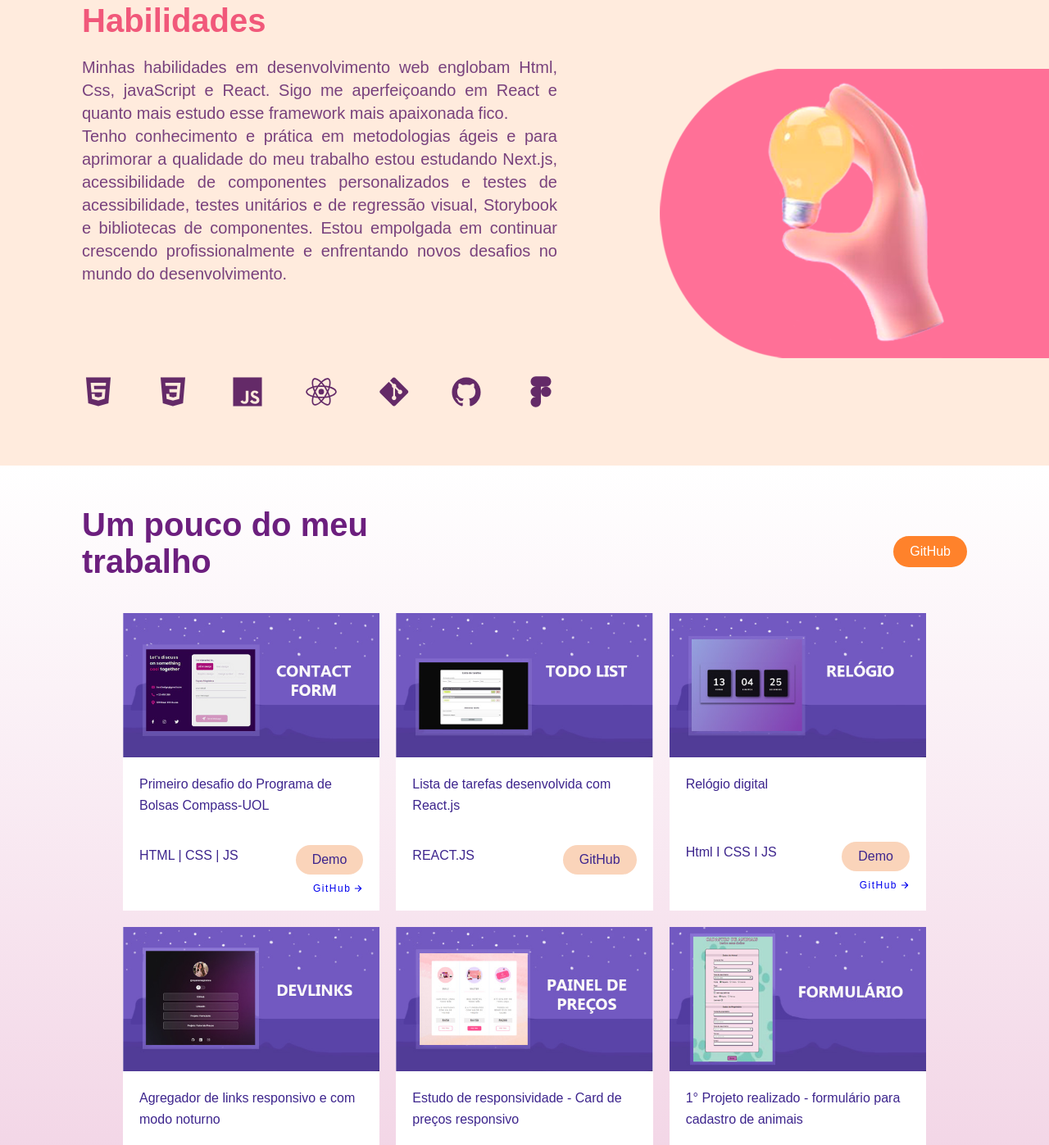
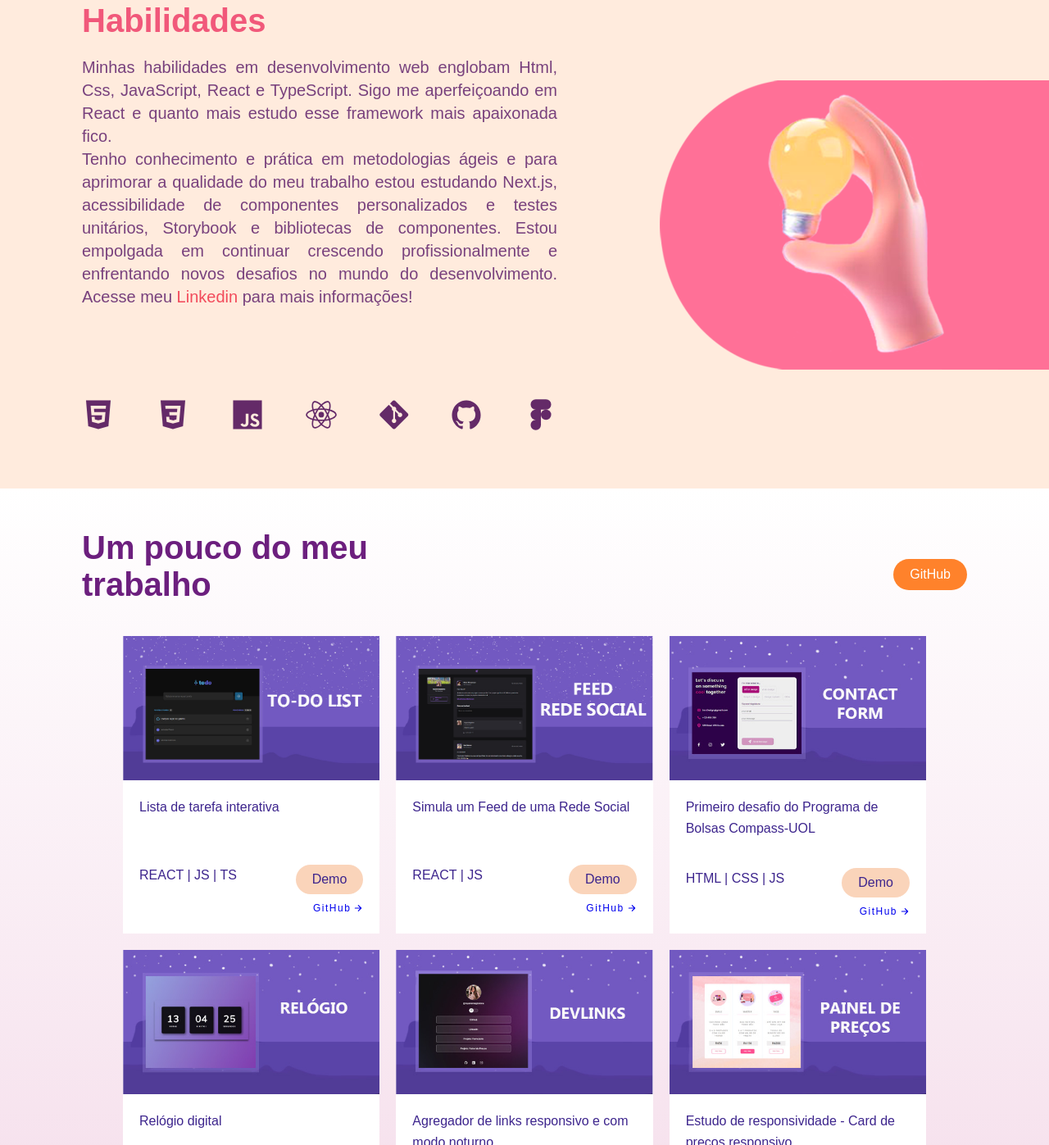
Before and after one commit to RayaneMagdalena/portfolio, a plain HTML site: page index.html in a window 1280 px wide. Shown: the part 1281-2678 px from the top of the page at 82% size. Drawn offline with nearby package versions, Linux system fonts and the light colour scheme; a web font is replaced by a local one.

Commit message:
update projetos

```diff
--- a/CSS/style.css
+++ b/CSS/style.css
@@ -171,6 +171,11 @@ li {
 
 .habilidades-text h2 {
     color: #f1587a;
+}
+
+.link {
+    color: #f24a5b;
+    text-decoration: none;
 }
 
 .habilidades-icon {
--- a/index.html
+++ b/index.html
@@ -105,12 +105,18 @@
         <section id="s-habilidades" class="habilidades">
             <div class="habilidades-text" data-anime="left">
                 <h2>Habilidades</h2>
-                <p> Minhas habilidades em desenvolvimento web englobam Html, Css, javaScript e React. Sigo me
+                <p> Minhas habilidades em desenvolvimento web englobam Html, Css, JavaScript, React e TypeScript. Sigo me
                     aperfeiçoando em React e quanto mais estudo esse framework mais apaixonada fico. <br>
                     Tenho conhecimento e prática em metodologias ágeis e para aprimorar a qualidade do meu trabalho
-                    estou estudando Next.js, acessibilidade de componentes personalizados e testes de acessibilidade,
-                    testes unitários e de regressão visual, Storybook e bibliotecas de componentes. Estou empolgada em
-                    continuar crescendo profissionalmente e enfrentando novos desafios no mundo do desenvolvimento.</p>
+                    estou estudando Next.js, acessibilidade de componentes personalizados e testes unitários, Storybook e bibliotecas de componentes. Estou empolgada em
+                    continuar crescendo profissionalmente e enfrentando novos desafios no mundo do desenvolvimento.
+                    Acesse meu
+                     <a target="_blank"
+                     href="https://www.linkedin.com/in/rayane-magdalena-473b83163/ "
+                     class="link"
+                     >Linkedin
+                    </a>
+                     para mais informações!</p>
 
                 <div class="habilidades-icon">
                     <ion-icon class="habilidades-item" name="logo-html5"></ion-icon>
@@ -135,6 +141,48 @@
 
             <section class="cards" data-anime="surgir">
 
+                <!-- Todo List -->
+                <div class="card">
+                    <div class="card-image">
+                        <img src="./assets/cardtodolist.jpg" />
+                    </div>
+                    <div class="card-text">
+                        <p class="titulo text relogio"> Lista de tarefa interativa</p>
+                        <div class="info">
+                            <p class="text">REACT | JS | TS</p>
+
+                            <div class="links-container">
+                                <a class="demo text" target="_blank" href="https://to-do-omega-dun.vercel.app/">Demo</a>
+
+                                <a class="github" target="_blank" href="https://github.com/RayaneMagdalena/toDo">GitHub
+                                    <ion-icon name="arrow-forward-outline"></ion-icon></a>
+                            </div>
+
+                        </div>
+                    </div>
+                </div>
+
+                <!-- Feed -->
+                <div class="card">
+                    <div class="card-image">
+                        <img src="./assets/cardfeed.jpg" />
+                    </div>
+                    <div class="card-text">
+                        <p class="titulo text relogio"> Simula um Feed de uma Rede Social</p>
+                        <div class="info">
+                            <p class="text">REACT | JS </p>
+
+                            <div class="links-container">
+                                <a class="demo text" target="_blank" href="https://rayanemagdalena.github.io/redeSocial/">Demo</a>
+
+                                <a class="github" target="_blank" href="https://github.com/RayaneMagdalena/redeSocial">GitHub
+                                    <ion-icon name="arrow-forward-outline"></ion-icon></a>
+                            </div>
+
+                        </div>
+                    </div>
+                </div>
+
                 <!-- CONTACT-FORM -->
                 <div class="card">
                     <div class="card-image">
@@ -154,21 +202,6 @@
                                         name="arrow-forward-outline"></ion-icon></a>
                             </div>
 
-                        </div>
-                    </div>
-                </div>
-
-                 <!-- TODO LIST -->
-                 <div class="card">
-                    <div class="card-image">
-                        <img src="./assets/cardtodo.jpg" />
-                    </div>
-                    <div class="card-text">
-                        <p class="titulo text">Lista de tarefas desenvolvida com React.js</p>
-                        <div class="info">
-                            <p class="text">REACT.JS</p>
-                            <a class="demo text" target="_blank"
-                                href="https://github.com/RayaneMagdalena/toDoList">GitHub</a>
                         </div>
                     </div>
                 </div>
```
Also changed, not shown: assets/cardfeed.jpg (added), assets/cardtodolist.jpg (added). Lines whose indentation alone changed are shown as unchanged.
